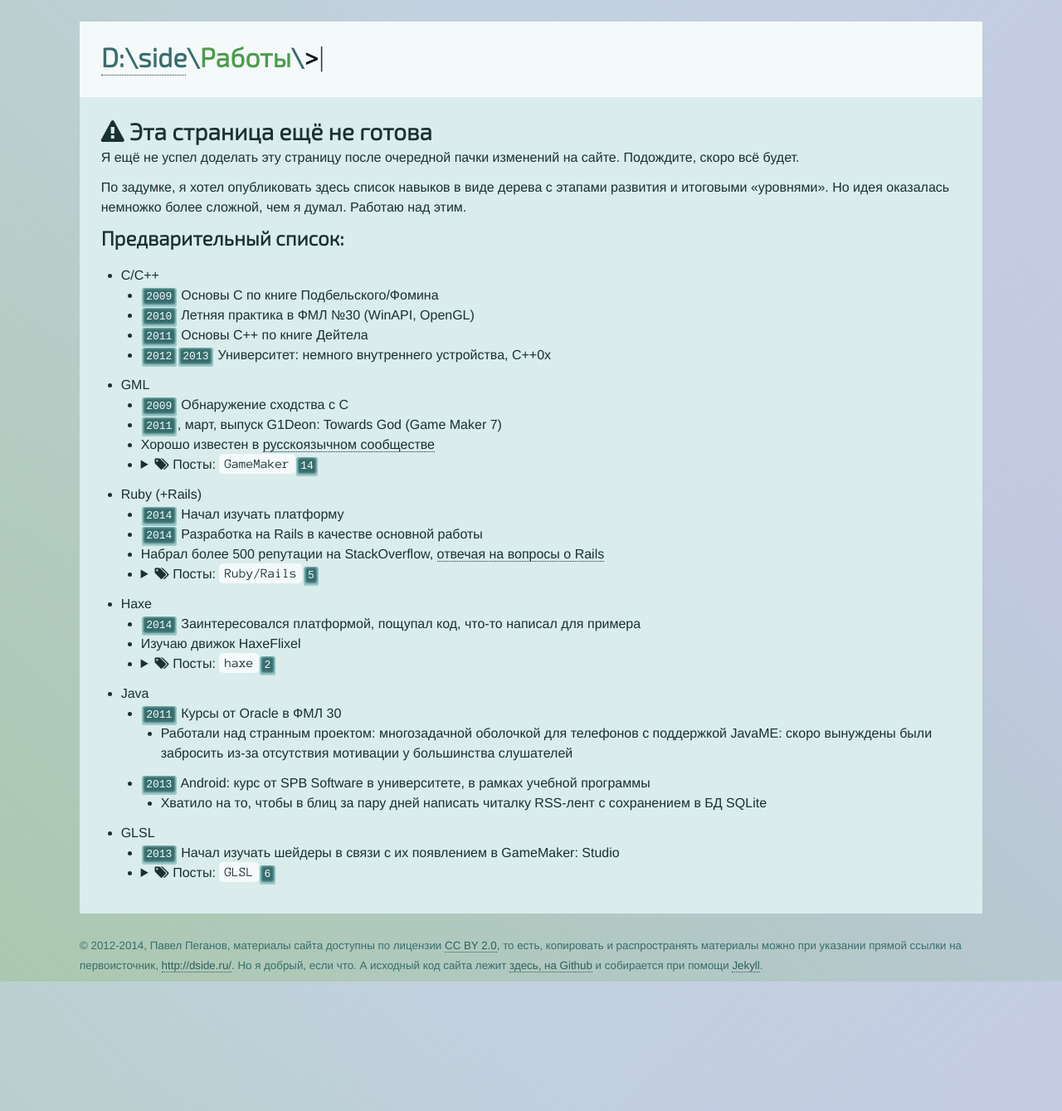
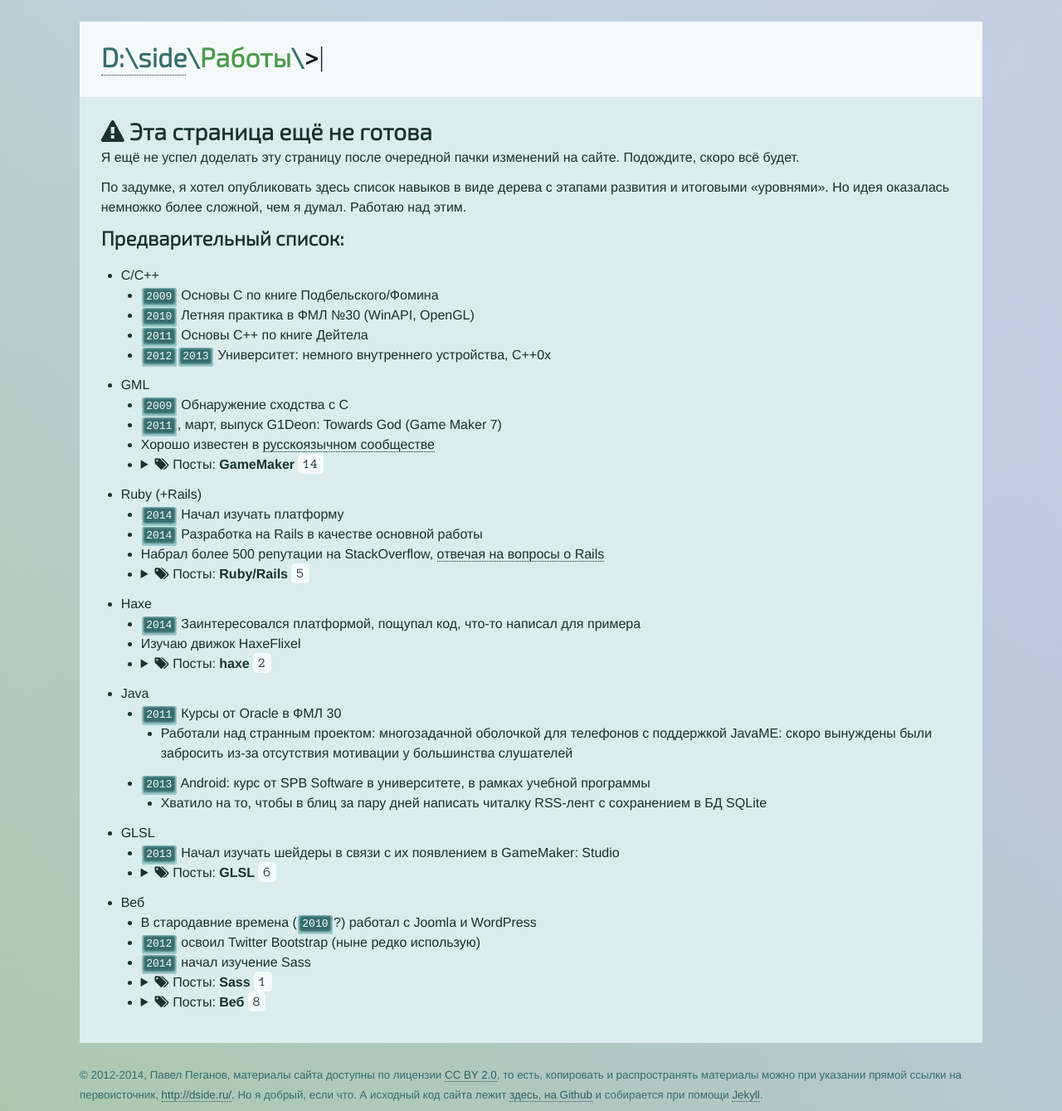
Before and after one commit to D-side/d-side.github.io, a Jekyll site: the page built from skills/index.md, in a window 1280 px wide. Shown: the whole page at 83% size. Built offline with Jekyll 4.4.1, drawn with Linux system fonts in a browser that asks for light colours.

Commit message:
Skillset update

```diff
--- a/_includes/tag.html
+++ b/_includes/tag.html
@@ -1 +1 @@
-<details><summary><i class="fa fa-tags"></i> Посты: <code>{{include.tag}}</code><kbd>{{site.tags[include.tag]|size}}</kbd></summary><ol>{% assign list = site.tags[include.tag] | reverse %}{% for post in list %}<li><a href="{{post.url}}">{{post.title}}</a></li>{%endfor%}</ol></details>
+<details><summary><i class="fa fa-tags"></i> Посты: <b>{{include.tag}}</b> <code>{{site.tags[include.tag]|size}}</code></summary><ol>{% assign list = site.tags[include.tag] | reverse %}{% for post in list %}<li><a href="{{post.url}}">{{post.title}}</a></li>{%endfor%}</ol></details>
--- a/skills/index.md
+++ b/skills/index.md
@@ -39,3 +39,9 @@ title: Работы
 * GLSL
   * <kbd>2013</kbd> Начал изучать шейдеры в связи с их появлением в GameMaker: Studio
   * {% include tag.html tag="GLSL" %}
+* Веб
+  * В стародавние времена (<kbd>2010</kbd>?) работал с Joomla и WordPress
+  * <kbd>2012</kbd> освоил Twitter Bootstrap (ныне редко использую)
+  * <kbd>2014</kbd> начал изучение Sass
+  * {% include tag.html tag="Sass" %}
+  * {% include tag.html tag="Веб" %}
```
